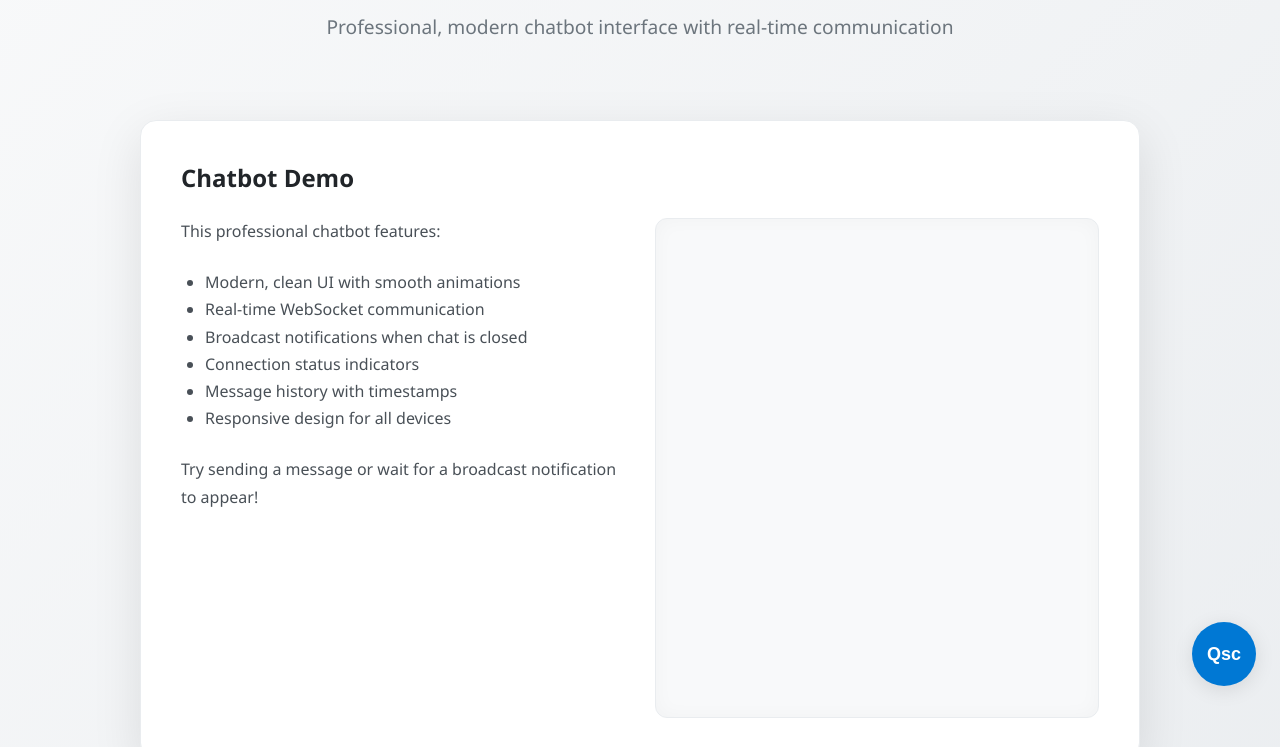
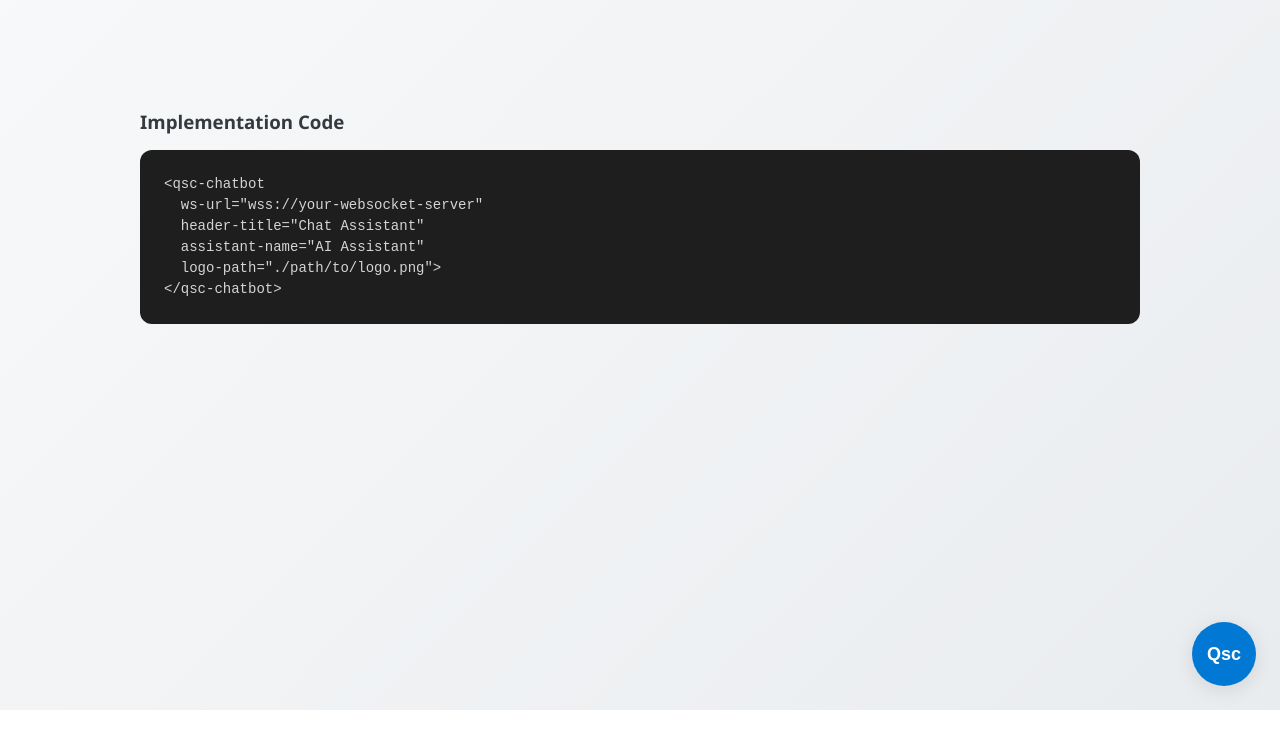
Before and after one commit to quasiris/qsc-chatbot-ui, a website: page test-chatbot.html in a window 1280 px wide. Shown: the part 90-837 px from the top of the page. After the commit the page ends 800 px from the top, so only its background shows below. Drawn offline with Linux system fonts and the light colour scheme.

Commit message:
update readme file

```diff
--- a/test-chatbot.html
+++ b/test-chatbot.html
@@ -38,11 +38,6 @@
       margin-bottom: 1rem;
     }
 
-    .subtitle {
-      font-size: 1.2rem;
-      color: #6c757d;
-      margin-bottom: 2rem;
-    }
 
     .container {
       width: 100%;
@@ -50,56 +45,6 @@
       display: flex;
       flex-direction: column;
       align-items: center;
-    }
-
-    .demo-section {
-      background: white;
-      border-radius: 16px;
-      padding: 2.5rem;
-      box-shadow: 0 15px 50px rgba(0, 0, 0, 0.1);
-      width: 100%;
-      max-width: 1000px;
-      border: 1px solid #e9ecef;
-      margin-bottom: 2rem;
-    }
-
-    .demo-title {
-      display: flex;
-      align-items: center;
-      gap: 12px;
-      margin-bottom: 1.5rem;
-      font-size: 1.5rem;
-      color: #212529;
-      font-weight: 600;
-    }
-
-    .demo-container {
-      display: flex;
-      gap: 2rem;
-      flex-wrap: wrap;
-    }
-
-    .demo-description {
-      flex: 1;
-      min-width: 300px;
-    }
-
-    .demo-description p {
-      color: #495057;
-      line-height: 1.7;
-      margin-bottom: 1.5rem;
-    }
-
-    .demo-box {
-      flex: 1;
-      min-width: 300px;
-      height: 500px;
-      background: #f8f9fa;
-      border-radius: 12px;
-      border: 1px solid #e9ecef;
-      position: relative;
-      overflow: hidden;
-      box-shadow: inset 0 0 20px rgba(0, 0, 0, 0.03);
     }
 
     .code-header {
@@ -141,56 +86,19 @@
       color: #ce9178;
     }
 
-    .footer {
-      text-align: center;
-      margin-top: 2rem;
-      color: #6c757d;
-      font-size: 0.9rem;
-    }
-
-    @media (max-width: 768px) {
-      .demo-container {
-        flex-direction: column;
-      }
-
-      .demo-box {
-        height: 400px;
-      }
-    }
   </style>
 </head>
 <body>
   <div class="header">
     <h1>QSC Chatbot Component</h1>
-    <p class="subtitle">Professional, modern chatbot interface with real-time communication</p>
   </div>
 
   <div class="container">
-
-    <div class="demo-section">
-      <div class="demo-title">Chatbot Demo</div>
-      <div class="demo-container">
-        <div class="demo-description">
-          <p>This professional chatbot features:</p>
-          <ul style="padding-left: 1.5rem; margin-bottom: 1.5rem; color: #495057; line-height: 1.7;">
-            <li>Modern, clean UI with smooth animations</li>
-            <li>Real-time WebSocket communication</li>
-            <li>Broadcast notifications when chat is closed</li>
-            <li>Connection status indicators</li>
-            <li>Message history with timestamps</li>
-            <li>Responsive design for all devices</li>
-          </ul>
-          <p>Try sending a message or wait for a broadcast notification to appear!</p>
-        </div>
-        <div class="demo-box">
-          <qsc-chatbot
-            ws-url="ws://localhost:8080/chat"
-            header-title="QSC Chatbot"
-            assistant-name="QSC Assistant"
-          ></qsc-chatbot>
-        </div>
-      </div>
-    </div>
+    <qsc-chatbot
+    ws-url="ws://localhost:8080/chat"
+    header-title="QSC Chatbot"
+    assistant-name="QSC Assistant"
+    ></qsc-chatbot>
 
     <div class="code-header">
       <h3>Implementation Code</h3>
@@ -204,11 +112,6 @@
 &lt;/qsc-chatbot&gt;</code></pre>
     </div>
   </div>
-
-  <div class="footer">
-    QSC Chatbot Component | Qsc Web Interface
-  </div>
-
   <script src="./qsc-chatbot.js"></script>
 </body>
 </html>
```
Also changed, not shown: README.md.
